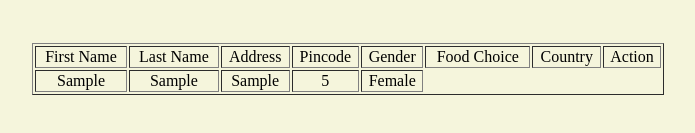
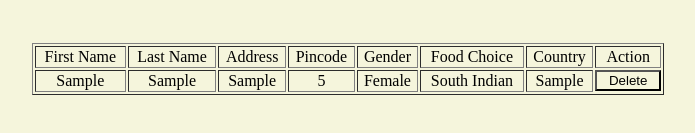
Before and after one commit to RAMMALAKSHMI/day-14-task-2, a plain HTML site: page index.html in a window 1280 px wide. Both pictures are taken after typing "Sample", "Sample", "Sample", "5", "Sample" into the empty fields and a click on the button "Save". Shown: the part 553-686 px from the top of the page, without its empty margins (292-987 px from the left). Drawn offline with Linux system fonts and the light colour scheme.

Commit message:
Update index.html

```diff
--- a/index.html
+++ b/index.html
@@ -128,7 +128,7 @@
     outputrow.append(outputcolgender);
 
     var outputcolfood = document.createElement("td");
-    outputcolfood.textContent = selectedFoodOptions.join(", ");
+    outputcolfood.textContent = food.value;
     outputrow.append(outputcolfood);
 
     var outputcolcountry = document.createElement("td");
```
